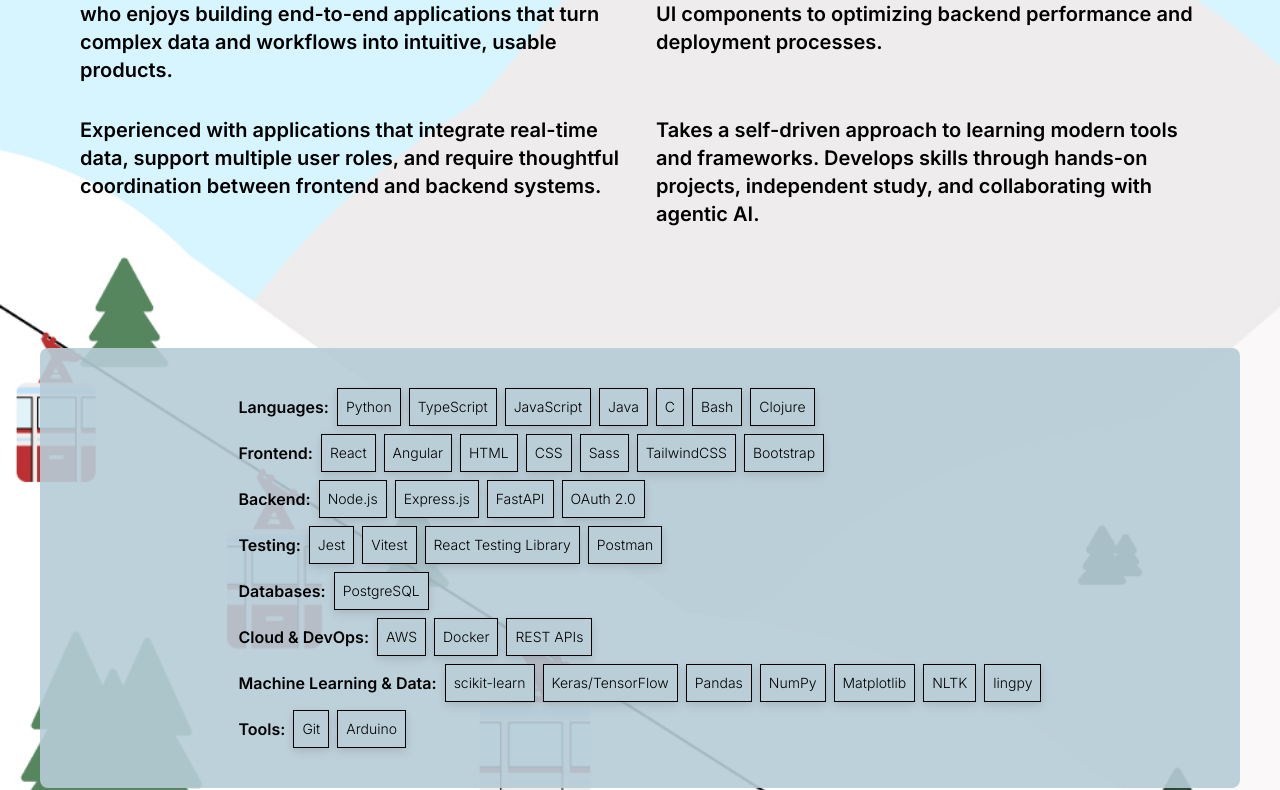
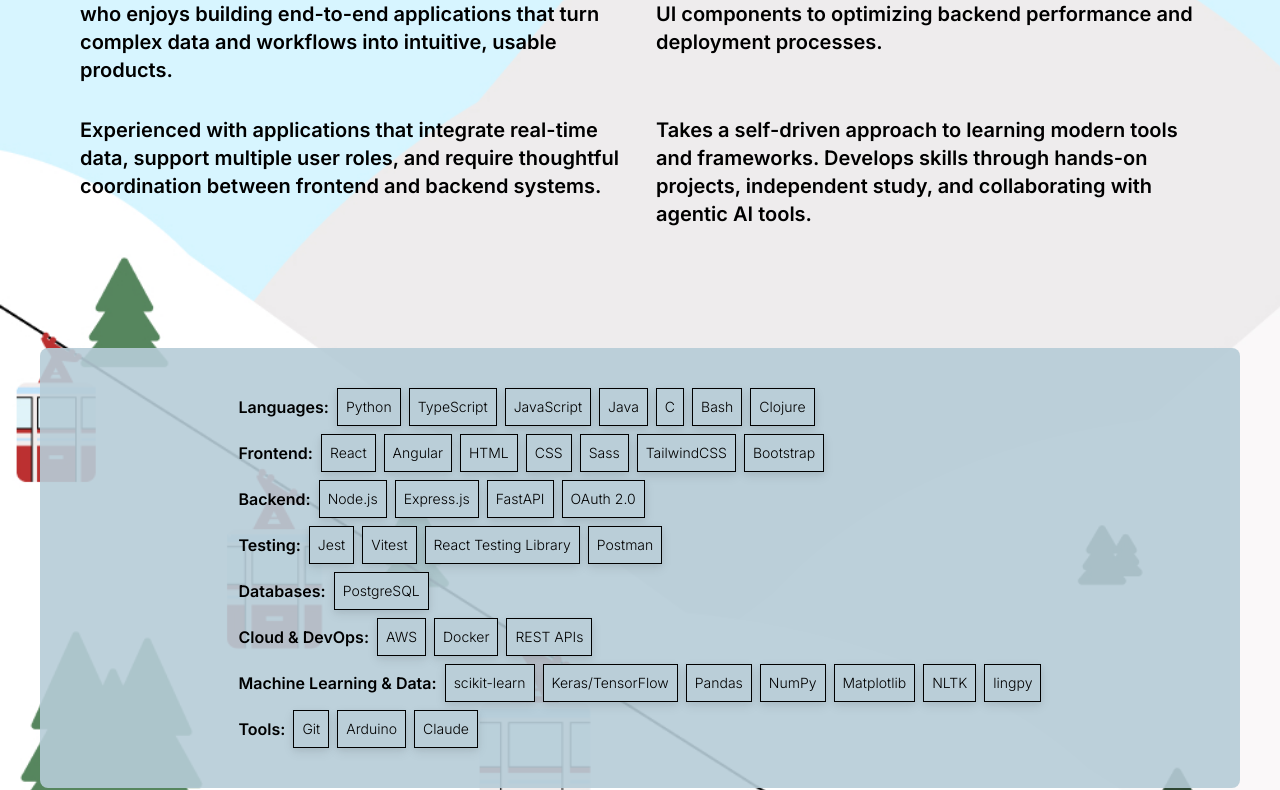
Before and after one commit to jaydenmetcalfe17/HTML-Portfolio, a React (Vite) app: page / in a window 1280 px wide. Shown: the part 990-1780 px from the top of the page. Built offline with nearby package versions, Linux system fonts and the light colour scheme; a web font is replaced by a local one.

Commit message:
Home Page update

```diff
--- a/src/pages/HomePage.jsx
+++ b/src/pages/HomePage.jsx
@@ -63,7 +63,7 @@
                     Experienced with applications that integrate real-time data, support multiple user roles, and require thoughtful coordination between frontend and backend systems.
                 </p>
                 <p>
-                    Takes a self-driven approach to learning modern tools and frameworks. Develops skills through hands-on projects, independent study, and collaborating with agentic AI.
+                    Takes a self-driven approach to learning modern tools and frameworks. Develops skills through hands-on projects, independent study, and collaborating with agentic AI tools.
                 </p>
             </div>
         </div>
@@ -150,6 +150,7 @@
                         <div className="font-light flex gap-2 flex-wrap">
                             <StackBox tool={"Git"}/>
                             <StackBox tool={"Arduino"}/>
+                            <StackBox tool={"Claude"}/>
                         </div>
                     </div>
                 </div>
```
